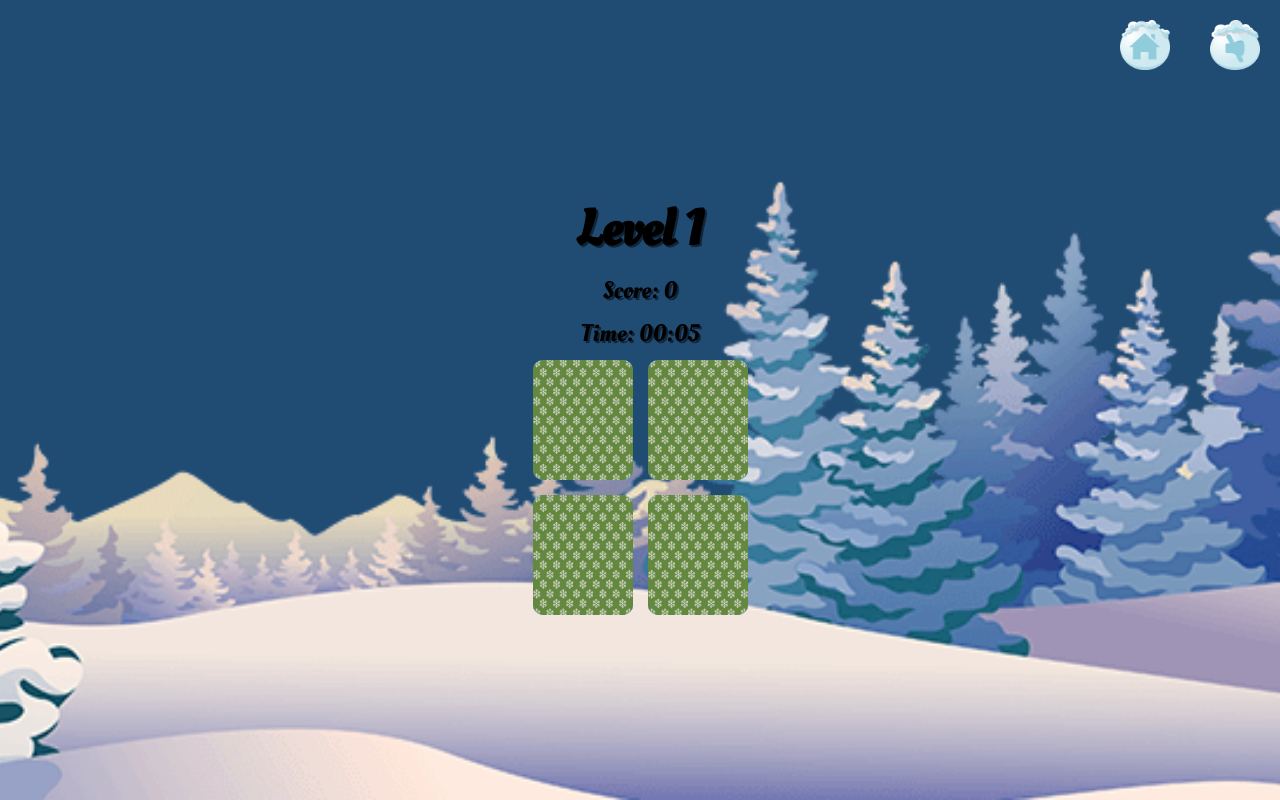
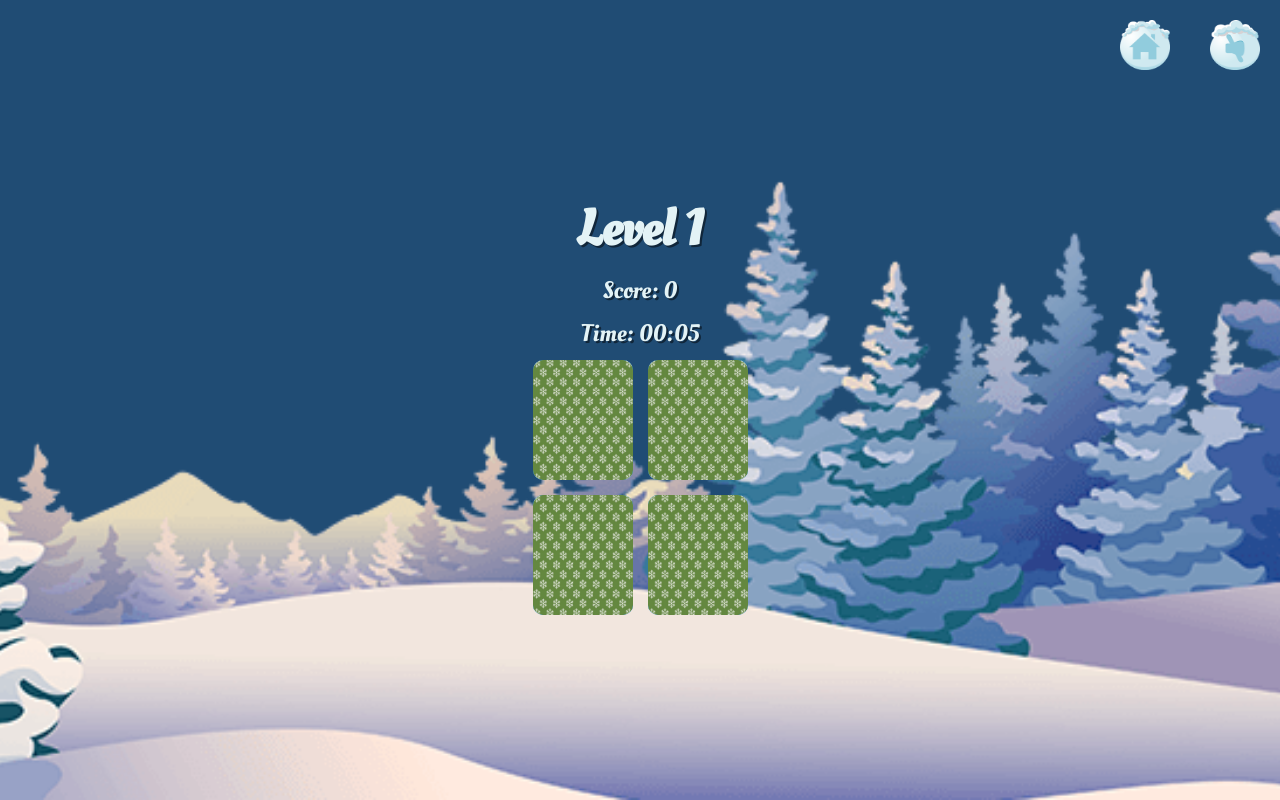
Before and after one commit to RaspberryChaos/christmas-memory-game, a Next.js app: page /game in a window 1280 px wide. Built offline with nearby package versions, Linux system fonts and the light colour scheme.

Commit message:
typo fixed

```diff
--- a/styles/globals.css
+++ b/styles/globals.css
@@ -15,13 +15,13 @@
 
 body {
   font-family: var(--ff-headings);
-  color: var;
+  color: var(--clr-headings);
 }
 
 .container {
   background-color: rgb(32, 76, 116);
   height: 100vh;
-  background-image: url("../public/imgs/background.png");
+  background-image: url("/imgs/background.png");
   background-repeat: no-repeat;
   background-position: center center;
   background-size: cover;
```
